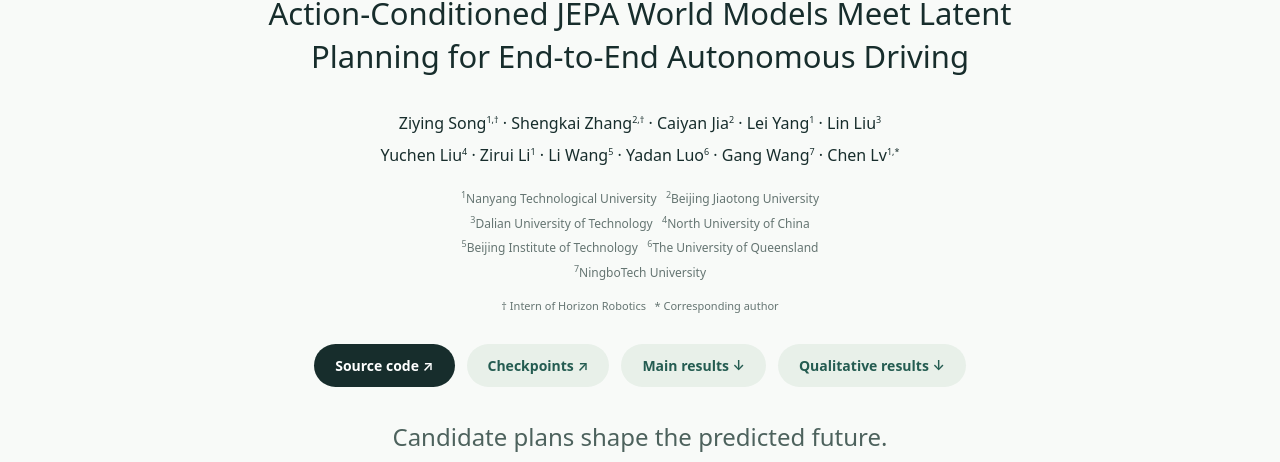
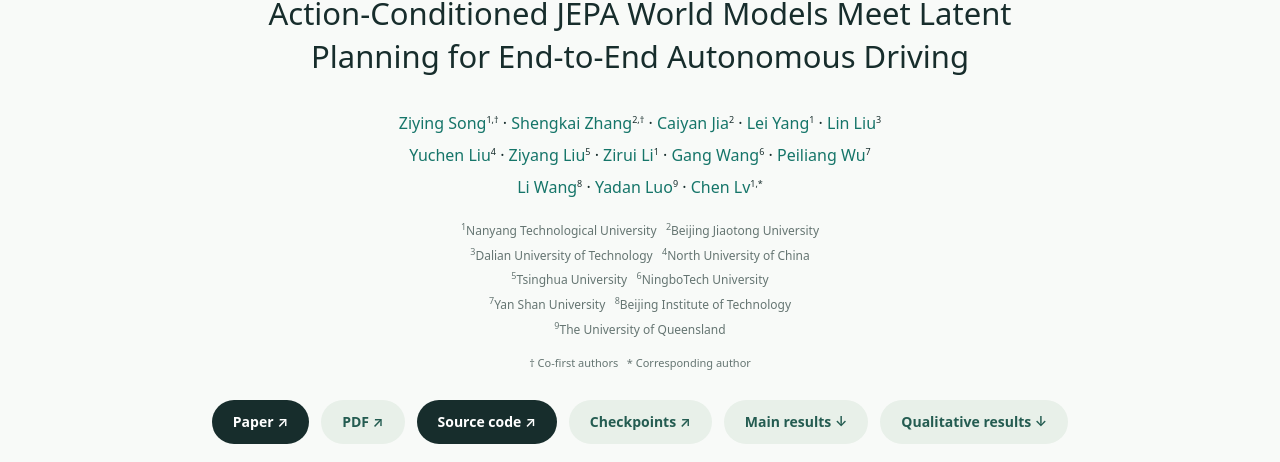
Before and after one commit to adept-thu/ActWorld-JEPA, a plain HTML site: page docs/index.html in a window 1280 px wide. Shown: the part 329-791 px from the top of the page. Drawn offline with Linux system fonts and the light colour scheme.

Commit message:
docs: sync all paper authors, affiliations and arXiv citation
Update README, citation metadata and the project page with the 13-author list. Use NingboTech University for Gang Wang and add arXiv 2611.16579 links.

```diff
--- a/docs/index.html
+++ b/docs/index.html
@@ -5,10 +5,10 @@
 <meta name="theme-color" content="#157569"><link rel="stylesheet" href="style.css"></head><body><a class="skip-link" href="#method">Skip to content</a>
 <nav><a class="brand" href="#">ActWorld<span>–JEPA</span></a><div><a href="#method">Method</a><a href="#results">Results</a><a href="#video">Video</a><a href="#visuals">Visualizations</a><a href="#resources">Reproduce</a></div></nav>
 <main><header><p class="eyebrow">ACTION-CONDITIONED WORLD MODELING · LATENT PLANNING</p><h1>ActWorld<span>–JEPA</span></h1><h2>Action-Conditioned JEPA World Models Meet Latent Planning for End-to-End Autonomous Driving</h2>
-<p class="authors">Ziying Song<sup>1,†</sup> · Shengkai Zhang<sup>2,†</sup> · Caiyan Jia<sup>2</sup> · Lei Yang<sup>1</sup> · Lin Liu<sup>3</sup><br>Yuchen Liu<sup>4</sup> · Zirui Li<sup>1</sup> · Li Wang<sup>5</sup> · Yadan Luo<sup>6</sup> · Gang Wang<sup>7</sup> · Chen Lv<sup>1,*</sup></p>
-<p class="affiliations"><sup>1</sup>Nanyang Technological University &nbsp; <sup>2</sup>Beijing Jiaotong University<br><sup>3</sup>Dalian University of Technology &nbsp; <sup>4</sup>North University of China<br><sup>5</sup>Beijing Institute of Technology &nbsp; <sup>6</sup>The University of Queensland<br><sup>7</sup>NingboTech University</p>
-<p class="small">† Intern of Horizon Robotics &nbsp; * Corresponding author</p>
-<div class="buttons"><a class="button" href="https://github.com/adept-thu/ActWorld-JEPA">Source code ↗</a><a class="button light" href="https://huggingface.co/shengkaizhang/ActWorld-JEPA">Checkpoints ↗</a><a class="button light" href="#results">Main results ↓</a><a class="button light" href="#visuals">Qualitative results ↓</a></div>
+<p class="authors"><a href="https://openreview.net/profile?id=~Ziying_Song1">Ziying Song</a><sup>1,†</sup> · <a href="https://openreview.net/profile?id=~Shengkai_Zhang4">Shengkai Zhang</a><sup>2,†</sup> · <a href="https://openreview.net/profile?id=~Caiyan_Jia1">Caiyan Jia</a><sup>2</sup> · <a href="https://openreview.net/profile?id=~Lei_Yang10">Lei Yang</a><sup>1</sup> · <a href="https://openreview.net/profile?id=~Lin_Liu12">Lin Liu</a><sup>3</sup><br><a href="https://openreview.net/profile?id=~Yuchen_Liu47">Yuchen Liu</a><sup>4</sup> · <a href="https://openreview.net/profile?id=~Ziyang_Liu3">Ziyang Liu</a><sup>5</sup> · <a href="https://openreview.net/profile?id=~Zirui_Li9">Zirui Li</a><sup>1</sup> · <a href="https://openreview.net/profile?id=~Gang_Wang56">Gang Wang</a><sup>6</sup> · <a href="https://openreview.net/profile?id=~Peiliang_Wu2">Peiliang Wu</a><sup>7</sup><br><a href="https://openreview.net/profile?id=~Li_Wang15">Li Wang</a><sup>8</sup> · <a href="https://openreview.net/profile?id=~Yadan_Luo1">Yadan Luo</a><sup>9</sup> · <a href="https://openreview.net/profile?id=~Chen_Lv1">Chen Lv</a><sup>1,*</sup></p>
+<p class="affiliations"><sup>1</sup>Nanyang Technological University &nbsp; <sup>2</sup>Beijing Jiaotong University<br><sup>3</sup>Dalian University of Technology &nbsp; <sup>4</sup>North University of China<br><sup>5</sup>Tsinghua University &nbsp; <sup>6</sup>NingboTech University<br><sup>7</sup>Yan Shan University &nbsp; <sup>8</sup>Beijing Institute of Technology<br><sup>9</sup>The University of Queensland</p>
+<p class="small">† Co-first authors &nbsp; * Corresponding author</p>
+<div class="buttons"><a class="button" href="https://arxiv.org/html/2611.16579v1">Paper ↗</a><a class="button light" href="https://arxiv.org/pdf/2611.16579">PDF ↗</a><a class="button" href="https://github.com/adept-thu/ActWorld-JEPA">Source code ↗</a><a class="button light" href="https://huggingface.co/shengkaizhang/ActWorld-JEPA">Checkpoints ↗</a><a class="button light" href="#results">Main results ↓</a><a class="button light" href="#visuals">Qualitative results ↓</a></div>
 <p class="hero-summary">Candidate plans shape the predicted future.<br>The predicted future informs the next plan.</p></header><section id="video"><p class="eyebrow">NAVSIM VIDEO DEMO</p><h3>See the scene. Follow the plan.</h3>
 <video controls playsinline preload="metadata" poster="assets/navsim-video-poster.jpg" style="width:100%;border-radius:16px;background:#0e1726"><source src="assets/navsim-r383-demo.mp4" type="video/mp4">Your browser does not support embedded video. <a href="assets/navsim-r383-demo.mp4">Download MP4</a>.</video>
 <p class="note">31.5 seconds · three continuous turning clips · source cadence 2 Hz. Offline replay of saved ActWorld-JEPA predictions, not closed-loop driving. BEV actors are dataset annotations; predicted trajectories are unmodified. Camera privacy masking applied.</p>
```
Also changed, not shown: 2 other files.
